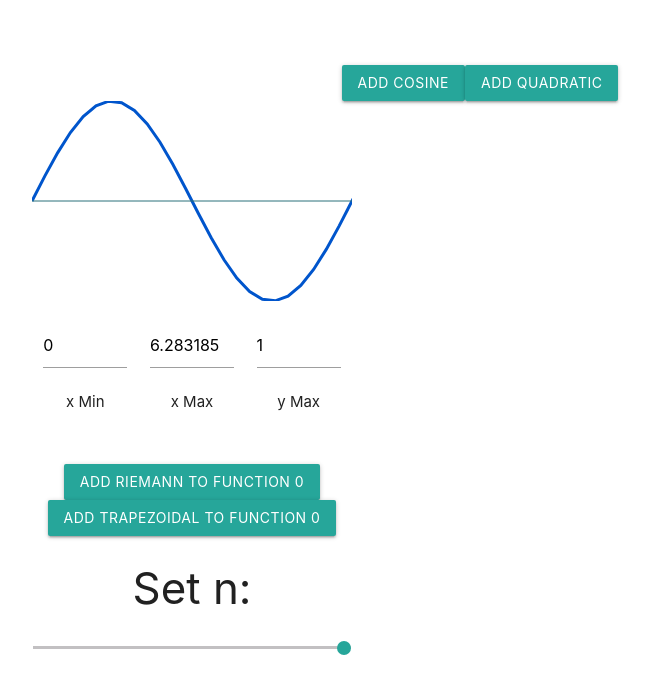
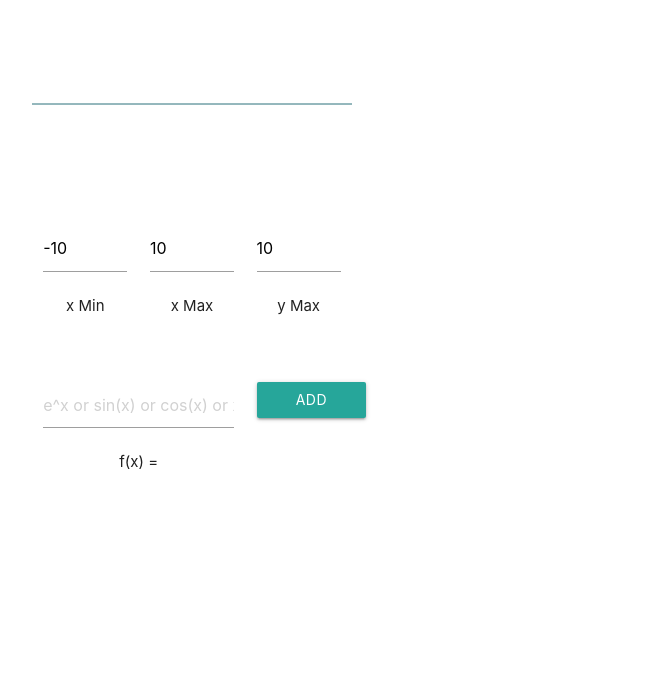
Before and after one commit to andykamath/graphingCalc, a Gatsby site: page / in a window 1280 px wide. Shown: the part 146-840 px from the top of the page, without its empty margins (160-811 px from the left). After the commit the page ends 800 px from the top, so only its background shows below. Built offline with nearby package versions, Linux system fonts and the light colour scheme; Gatsby itself is replaced by a stand-in of ours.

Commit message:
Added custom functions

```diff
--- a/package.json
+++ b/package.json
@@ -18,6 +18,7 @@
   "dependencies": {
     "@mdx-js/mdx": "^1.6.22",
     "@mdx-js/react": "^1.6.22",
+    "algebrite": "^1.3.1",
     "babel-plugin-styled-components": "^1.12.0",
     "gatsby": "^2.26.1",
     "gatsby-image": "^2.9.0",
--- a/src/components/graph.js
+++ b/src/components/graph.js
@@ -1,5 +1,6 @@
 import * as React from "react";
-import "../components/layout.css"
+import "../components/layout.css";
+import * as Algebrite from "algebrite";
 
 class GraphFunc extends React.Component {
     constructor(props) {
@@ -8,47 +9,47 @@ class GraphFunc extends React.Component {
     }
 
     plot() {
-        const func = this.props.func;
+        const func = (x) => parseFloat(Algebrite.run(`float(subst(${x}, x, ${this.props.func}))`));
         const yStretch = (this.props.height / 2) / this.props.yFin
-        return Array(50).fill(1).map((_, i) => {
+        return Array(this.props.n + 2).fill(1).map((_, i) => {
             const x = this.props.xStart + this.props.dx * i;
             return `${this.props.xStart + this.props.pixelStep * i} ${this.props.y0 - yStretch * func(x)}`
         }).join(" ")
     }
 
     plotRiemann(drawIndividual=false) {
-        const func = this.props.func;
+        const func = (x) => parseFloat(Algebrite.run(`float(subst(${x}, x, ${this.props.func}))`));
         return Array(this.props.n + 2).fill(1).map((_, i) => {
             const x = this.props.xStart + this.props.dx * i;
             const y = (func(x) - func(x - this.props.dx)) / this.props.yFin;
-            if (drawIndividual) return `L ${this.props.xStart + this.props.pixelStep * i} ${this.props.y0} L ${this.props.xStart + this.props.pixelStep * i} ${this.props.y0 - this.props.yStretch * func(x)} L ${this.props.xStart + this.props.pixelStep * (i + 1)} ${this.props.y0 - this.props.yStretch * func(x)}`
             return `L ${this.props.xStart + this.props.pixelStep * i} ${this.props.y0} M ${this.props.xStart + this.props.pixelStep * i} ${this.props.y0} L ${this.props.xStart + this.props.pixelStep * i} ${this.props.y0 - this.props.yStretch * func(x)} L ${this.props.xStart + this.props.pixelStep * (i + 1)} ${this.props.y0 - this.props.yStretch * func(x)}`
         }).join(" ")
     }
 
     plotTrapezoidal() {
-        const func = this.props.func;
-        return Array(this.props.n + 1).fill(1).map((_, i) => {
+        const func = (x) => parseFloat(Algebrite.run(`float(subst(${x}, x, ${this.props.func}))`));
+        return Array(this.props.n + 2).fill(1).map((_, i) => {
             const x = this.props.xStart + this.props.dx * i;
             return `L ${this.props.xStart + this.props.pixelStep * i} ${this.props.y0 - this.props.yStretch * func(x)} L ${this.props.xStart + this.props.pixelStep * i} ${this.props.y0} L ${this.props.xStart + this.props.pixelStep * i} ${this.props.y0 - this.props.yStretch * func(x)}`
-        }).join(" ")
+        }).join(" ") + `L ${this.props.xStart + (this.props.n + 3) * this.props.pixelStep} ${this.props.y0}`
     }
 
     render() {
-        console.log("PATH", this.plot())
+        console.log("PATH", this.plotTrapezoidal());
+        const func = (x) => parseFloat(Algebrite.run(`float(subst(${x}, x, ${this.props.func}))`));
         return <>
-        <path d={`M 0 ${this.props.y0 - this.props.yStretch * this.props.func(this.props.xStart)} L ${this.plot()}`} fill="transparent" stroke="#0055CC" strokeWidth={"3px"} pathLength={this.props.width} style={{
+        <path d={`M 0 ${this.props.y0 - this.props.yStretch * func(this.props.xStart)} L ${this.plot()}`} fill="transparent" stroke="#0055CC" strokeWidth={"3px"} pathLength={this.props.width} style={{
             strokeDasharray: this.props.width, //`${this.state.width} ${this.state.width}`,
             strokeDashoffset: this.props.width,
             // strokeDashoffset: 1, //this.state.width,
             animation: "dash 3s linear forwards"
         }}/>
-        {this.props.showRiemann ? <path opacity={.5} d={`M 0 ${this.props.y0 - this.props.func(this.props.xStart)} ${this.plotRiemann()}`} fill="transparent" stroke="grey" strokeWidth={"3px"} pathLength={this.props.width} style={{
+        {this.props.showRiemann ? <path opacity={.5} d={`M 0 ${this.props.y0 - func(this.props.xStart)} ${this.plotRiemann()}`} fill="transparent" stroke="grey" strokeWidth={"3px"} pathLength={this.props.width} style={{
             strokeDasharray: this.props.width,
             strokeDashoffset: this.props.width,
             animation: `dash ${this.props.n * 3}s linear forwards, colorchange1 1s 3s linear forwards`
         }}/> : <></>}
-        {this.props.showTrapezoidal ? <path opacity={.5} d={`M 0 ${this.props.y0 - this.props.func(this.props.xStart)} ${this.plotTrapezoidal()} M 0 ${this.props.y0 - this.props.func(this.props.xStart)}`} fill="transparent" stroke="#B2D948" strokeWidth={"3px"} pathLength={this.props.width} style={{
+        {this.props.showTrapezoidal ? <path opacity={.5} d={`M 0 ${this.props.y0 - func(this.props.xStart)} ${this.plotTrapezoidal()} M 0 ${this.props.y0 - func(this.props.xStart)}`} fill="transparent" stroke="#B2D948" strokeWidth={"3px"} pathLength={this.props.width} style={{
             strokeDasharray: this.props.width,
             strokeDashoffset: this.props.width,
             animation: `dash 3s linear forwards, colorchange2 1s 3s linear forwards`
@@ -82,16 +83,18 @@ class Graph extends React.Component {
             xFin: xFin,
             yFin: yFin,
 
-            funcs: this.props.funcs
+            funcs: this.props.funcs,
+            curFunc: "sin(x)"
         }
     }
 
-    addFunc(func, n = 50, showRiemann=false, showTrapezoidal=false) {
+    addFunc(n = 20, showRiemann=false, showTrapezoidal=false) {
+        console.log("REACHED HERE")
         const toAdd = {
             n: n,
             showRiemann: showRiemann,
             showTrapezoidal: showTrapezoidal,
-            func: func
+            func: this.state.curFunc
         };
         const funcs = this.state.funcs.concat(toAdd);
         this.setState({ funcs: funcs })
@@ -143,7 +146,7 @@ class Graph extends React.Component {
     changeDim(event) {
         console.log("EVENT RECEIVED", event.target.getAttribute('stateParam'), event.target.value)
         const stateParam = event.target.getAttribute('stateParam')
-        const newVal = parseFloat(event.target.value);
+        const newVal = (stateParam == "curFunc") ? event.target.value : parseFloat(event.target.value);
         const xFin = (stateParam == "xFin") ? parseFloat(newVal) : this.state.xFin;
         const xStart = (stateParam == "xFin") ? parseFloat(newVal) : this.state.xFin;
         const dx = (xFin - xStart) / this.state.n;
@@ -156,11 +159,14 @@ class Graph extends React.Component {
     render() {
         console.log("FUNCS", this.state.funcs)
         const buttons = this.state.funcs.map((x, i) => {
-            return <><a className="btn" onClick={() => this.showRiemann(i)}>{x.showRiemann ? "Remove" : "Add"} Riemann {x.showRiemann ? "from" : "to"} Function {i}</a>
-            <a className="btn" onClick={() => this.showTrapezoidal(i)}>{x.showTrapezoidal ? "Remove" : "Add"} Trapezoidal {x.showTrapezoidal ? "from" : "to"} Function {i}</a>
+            return <>
+            <hr />
+            <h3>Function {i + 1} = {x.func}</h3>
+            <a className="btn" onClick={() => this.showRiemann(i)}>{x.showRiemann ? "Remove" : "Add"} Riemann</a>
+            <a className="btn" onClick={() => this.showTrapezoidal(i)}>{x.showTrapezoidal ? "Remove" : "Add"} Trapezoidal</a>
             <p class="range-field">
                 <h3>Set n:</h3>
-                    <input type="range" forFunc={i} min="0" max="20" onChange={this.changeN} />
+                    <input type="range" forFunc={i} min="0" max="50" defaultValue={x.n} onChange={this.changeN} />
             </p>
             <br/><br/></>
         })
@@ -197,6 +203,15 @@ class Graph extends React.Component {
                     <p>y Max</p>
                 </div>
             </div>
+            <div class="row">
+                <div className="input-field col s8">
+                <input stateParam="curFunc" onChange={this.changeDim} placeholder="e^x or sin(x) or cos(x) or x^2" />
+                    <p>f(x) = </p>
+                </div>
+                <div className="input-field col s4">
+                    <a class="btn" onClick={() => this.addFunc()}>Add Function</a>
+                </div>
+            </div>
             {buttons}
         </div>
     }
--- a/src/components/layout.css
+++ b/src/components/layout.css
@@ -12,7 +12,7 @@
     }
 
     to {
-        fill: black
+        fill: #B80004
     }
 }
 
--- a/src/pages/index.js
+++ b/src/pages/index.js
@@ -7,16 +7,16 @@ class IndexPage extends React.Component {
         super(props);
         this.state = {
             funcs: [],
-            graphXStart: 0,
-            graphXFin: 2 * Math.PI,
-            graphYStart: -1,
-            graphYFin: 1
+            graphXStart: -10,
+            graphXFin: 10,
+            graphYStart: -10,
+            graphYFin: 10
         }
         this._child = React.createRef();
     }
 
     componentDidMount() {
-        this.addFunc(Math.sin)
+        // this.addFunc(Math.sin)
     }
 
     addFunc(func, n = 25, showRiemann=false, showTrapezoidal=false) {
@@ -28,7 +28,7 @@ class IndexPage extends React.Component {
             n: n,
             showRiemann: showRiemann,
             showTrapezoidal: showTrapezoidal,
-            func: func,
+            func: 'x^2',
             dx: dx,
             pixelStep: pixelStep
         };
@@ -52,8 +52,8 @@ class IndexPage extends React.Component {
                 width: "100%"
             }} className="valign-wrapper center-align">
                 <div className="container center-align">
-                    <a className="btn" onClick={() => this.addFunc(Math.cos)}>Add Cosine</a>
-                    <a className="btn" onClick={() => this.addFunc((x) => x*x)}>Add Quadratic</a>
+                    {/* <a className="btn" onClick={() => this.addFunc(Math.cos)}>Add Cosine</a>
+                    <a className="btn" onClick={() => this.addFunc((x) => x*x)}>Add Quadratic</a> */}
                     {g}
                 </div>
             </main>
```
Also changed, not shown: 1 other file.
